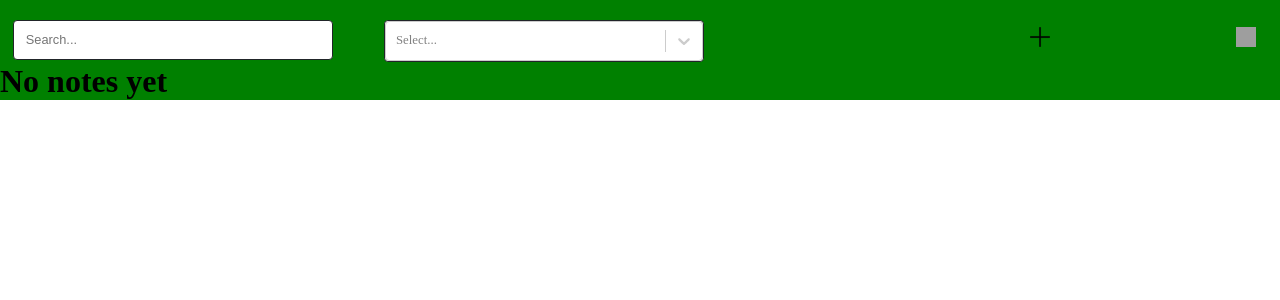
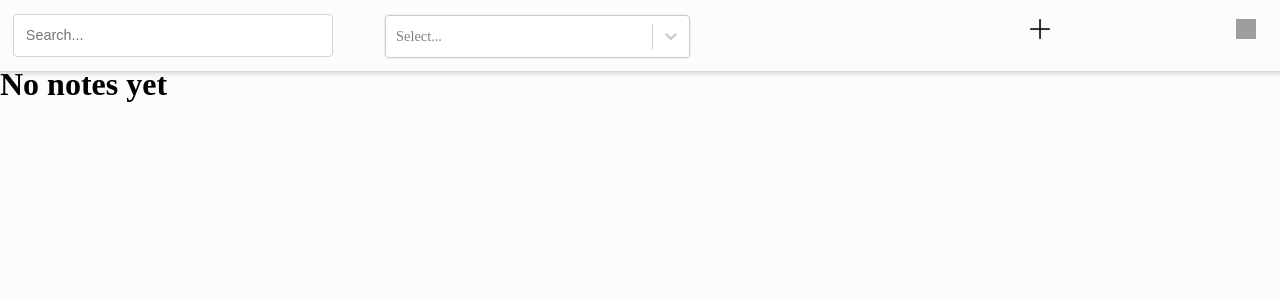
Before and after one commit to ssasidh1/Jot, a React (Vite) app: page / in a window 1280 px wide. Shown: the top 300 px of the page. Built offline with nearby package versions, Linux system fonts and the light colour scheme; grey boxes are pictures that could not be loaded.

Commit message:
cleaned a bit

```diff
--- a/src/Home.jsx
+++ b/src/Home.jsx
@@ -5,6 +5,7 @@ import { NotesStorage } from "./NotesStorage";
 import { getDataForTag, getStorage } from "./useLocalStorage";
 import { notesFetchForHome } from "./useLocalStorage";
 import { getTags } from "./useLocalStorage";
+import { useRef } from "react";
 import CreatableSelect from "react-select/creatable"
 export function Home() {
     const [activeButton, setActiveButton] = useState({ downArrowBtn: false });
@@ -14,6 +15,12 @@ export function Home() {
     const [value,setValue] = useState([]);
     const [options,setOptions] = useState([])
     const [notes, setNotes] = useState(new Map())
+    const [dropdownStatus, setDropdownStatus] = useState({
+        isOpen1: false,
+        isOpen2: false,
+      });
+      const dropdown1Ref = useRef(null);
+      const dropdown2Ref = useRef(null);
     const navigate = useNavigate();
 
     useEffect(()=>{
@@ -39,6 +46,7 @@ export function Home() {
                 [buttonName]: !prevState[buttonName],
             })
         );
+
     };
 
     const navigateToCreatePage = () => {
@@ -56,7 +64,7 @@ export function Home() {
     },[filter])
 
     useEffect(() => {
-
+        console.log("####se",search)
         if (search != "") {
             // const searchedData = data.filter(item =>
             //     (item.title).toLowerCase().includes(search.toLowerCase())
@@ -100,14 +108,58 @@ export function Home() {
     const handleTagChange = (e)=>{
         setValue(e)
     }
+    const style = {
+        control: base => ({
+          ...base,
+
+          // This line disable the blue border
+          boxShadow: "none",
+          "&:focus": {
+            /* Your focus styles here */
+            borderColor: "#ff5733", // Change border color on focus
+            outline: "none",       // Remove the default outline on focus
+          },
+        })
+      };
+      const toggleDropdown = (dropdownName) => {
+        console.log(dropdownName)
+
+        setDropdownStatus({
+          ...dropdownStatus,
+          [dropdownName]: !dropdownStatus[dropdownName],
+        });
+      };
+      useEffect(() => {
+        const handleClickOutside = (event) => {
+          if (dropdown1Ref.current && !dropdown1Ref.current.contains(event.target)) {
+            setSearch('')
+            setDropdownStatus((prevStatus) => ({
+                isOpen2: false,
+                isOpen1: false,
+              }));
+          }
+          if (dropdown2Ref.current && !dropdown2Ref.current.contains(event.target)) {
+            setDropdownStatus((prevStatus) => ({
+                isOpen1: false,
+                isOpen2: false,
+              }));
+          }
+        };
+
+        document.addEventListener('mousedown', handleClickOutside);
+
+        return () => {
+          document.removeEventListener('mousedown', handleClickOutside);
+        };
+      }, [dropdownStatus]);
     return (
         <div className={styles["div-main"]}>
             <input type="search" className={styles.Search} placeholder="Search..."
-            onChange={searchChange} value={search} />
+            onChange={searchChange} onClick = {()=>toggleDropdown('isOpen1')} value={search}  ref={dropdown1Ref} />
 
 
             {
-                filter.size > 0 && (
+                 dropdownStatus.isOpen1 &&  filter.size > 0 && (
                     <div className={styles["list"]}>
                         {Array.from(filter.entries()).map((data, k) => (
                             <button className={styles["btn_list"]}
@@ -122,7 +174,7 @@ export function Home() {
                 console.log("html fill", filter.size)
 
             }
-            <CreatableSelect isMulti options={options} value = {value} className={styles['tag-search']} onChange = {handleTagChange} />
+            <CreatableSelect isMulti styles = {style}options={options} value = {value} className={styles['tag-search']} onChange = {handleTagChange} />
             {/* <input type="search" className={styles['tag-search']} placeholder="Search with Tags" onChange={tagChange} value={search} /> */}
             <button onClick={() => navigateToCreatePage()} className={styles.plusbutton}>
                 <img src="/plus.png" alt="plus-button" border="0" className={styles.plusbtn} />
@@ -130,17 +182,18 @@ export function Home() {
 
 
 
-            <div className={styles.container}>
-                <button onClick={() => toggleCollapse('downArrowBtn')} className={styles.userbutton}>
+            <div className={styles.container} ref={dropdown2Ref}>
+                <button onClick={() => {toggleCollapse('downArrowBtn'),toggleDropdown('isOpen2')}} className={styles.userbutton}>
                     <img src="/down-arrow.png" alt="profile-button" border="0" className={styles.downarrow} />
                 </button>
-                {activeButton.downArrowBtn && (
+                {dropdownStatus.isOpen2 &&activeButton.downArrowBtn && (
                     <div className={`${styles['userdetails']} ${styles['hidden']}`}>
                         <a href="#">hello</a>
                     </div>
 
                 )}
             </div>
+            <hr className={styles.hrline} />
            <NotesStorage data={notes} />
 
         </div>
--- a/src/Home.module.css
+++ b/src/Home.module.css
@@ -3,12 +3,13 @@
     padding: 0px;
     height: 100vh;
     border: 0;
+    background-color: rgba(220, 233, 233, 0.096);
 }
 .div-main{
     position: relative;
     width: 100%;
-    height: 100px;
-    background-color: green;
+    height: 70px;
+    background-color:  rgba(204, 214, 116, 0.007);
 }
 .container{
     position: absolute;
@@ -24,35 +25,43 @@
     top:20%;
     width: 25%;
     padding: 0.375rem 0.75rem;
-    font-size: 0.80rem;
+    font-size: 0.90rem;
     line-height: 2;
     font-weight: 500;
-    color: #212529;
+    color: #000000;
     background-color: #fff;
     border: 1px solid #ced4da;
     border-radius: 0.25rem;
-    border-color: #212529;
     transition: border-color .15s ease-in-out,box-shadow .15s ease-in-out;
     left:1%;
 }
 
+.Search:focus{
+    outline: 1px solid #2578cc;
+
+}
 .tag-search{
         position:absolute;
         top:20%;
-        width: 25%;
-        font-size: 0.80rem;
+        width: 24%;
+        font-size: 0.90rem;
         line-height: 2;
         font-weight: 500;
-        color: #212529;
+        color: #000000;
         background-color: #fff;
-        border: 1px solid #ced4da;
+        border: 1px solid #edeef0;
         border-radius: 0.25rem;
-        border-color: #212529;
         transition: border-color .15s ease-in-out,box-shadow .15s ease-in-out;
         left:30%;
+        box-shadow: none;
 
 }
 
+.tag-search:focus-visible{
+    outline: none;
+    border:transparent;
+
+}
 .list{
     left:1%;
     background-color: white;
@@ -143,3 +152,12 @@
 .userdetails.hidden{
     display: block;
 }
+
+.hrline{
+    position: absolute;
+    top: 90%;
+    width: 100%;
+    height: 10px;
+	border: 0;
+	box-shadow: 0 8px 10px -10px #8c8b8b inset;
+}
--- a/src/NotesStorage.jsx
+++ b/src/NotesStorage.jsx
@@ -47,8 +47,11 @@ export function NotesStorage(props){
              <div key = {note[0]} className={styles["flex-card"]}>
                 <h2 className={styles["card-title"]}>{note[1].title}</h2>
                 <p className={styles["card-body"]}>{note[1].body}</p>
-                <button className={styles["card-btn"]} onClick={()=>handleClick(note[0])}>view more..{console.log("note html index",index)}</button>
-                <button className={styles["card-btn"]} onClick={()=>handleDeleteClick(note[0])}>Delete</button>
+                <button className={styles["view-btn"]} onClick={()=>handleClick(note[0])}>
+                <img src="/pencil-square.svg" alt="edit-button" border="0" className={styles.edit} /></button>
+                <button className={styles["delete-btn"]} onClick={()=>handleDeleteClick(note[0])}>
+                <img src="/trash-fill.svg" alt="edit-button" border="0" className={styles.trash} />
+                </button>
              </div>
 
 
--- a/src/notesStorage.module.css
+++ b/src/notesStorage.module.css
@@ -1,41 +1,85 @@
 .container{
     position: absolute;
-    background-color: red;
     display: grid;
     grid-template-columns: repeat(auto-fill, minmax(200px, 1fr));
-    top:100%;
+    top:120%;
     gap: 20px;
     width: 100%;
+    left:2%;
 }
 
 
 .flex-card{
+    position: relative;
     display: flex;
     flex-direction: column;
     width: 200px;
-    padding:15px;
+    padding:10px;
     height:200px;
     margin-bottom: 10px;
     overflow: hidden;
-    background-color: pink;
+    background-color: rgba(197, 214, 42, 0.301);
+    border: 0.09rem solid rgb(211, 214, 211);
+    border-radius: 0.25rem;
+    box-shadow: 2px 2px 2px rgba(211, 214, 211, 0.7);
+}
+
+.card-title{
+    position: absolute;
+    top:1%;
+    font-size:20px;
+    width: 100%;
+    height: auto;
+    text-align: justify;
 
 }
 
-.card-title{
+.card-body{
+    position: absolute;
+    flex-grow: 1;
+    top:20%;
+    left: 5%;
     background-color: green;
-    font-size:20px;
-    width: 100%;
-    height: auto;
-    text-align: center;
-}
-
-.card-body{
-    flex-grow: 1;
-    background-color: yellow;
+    padding: 10px;
     font-size: 14px;
     overflow: hidden;
     text-overflow: ellipsis;
-    height: 100px;
-    width: 200px;
+    height: 90px;
+    width: 180px;
     align-self: flex-end;
 }
+
+.view-btn{
+    position: absolute;
+    bottom: 5%;
+    left:5%;
+    border: none;
+    cursor: pointer;
+    appearance: none;
+    background-color: rgba(197, 214, 42, 0.068);
+    outline: none;
+    /* border: 1px solid rgba(27, 31, 35, 0.15);
+    border-radius: 0.15rem;
+    background-color: #fafbfce3;
+    padding: 3px 5px;
+    font-weight: bold;
+    font-family: -apple-system, system-ui, "Segoe UI", Helvetica, Arial, sans-serif, "Apple Color Emoji", "Segoe UI Emoji"; */
+}
+.edit{
+    width: 20px;
+    height: 20px;
+}
+.delete-btn{
+    position: absolute;
+    bottom: 5%;
+    right:5%;
+    border: none;
+    cursor: pointer;
+    appearance: none;
+    background-color: rgba(197, 214, 42, 0.068);
+    outline: none;
+}
+.trash{
+    width: 20px;
+    height: 20px;
+}
```
Also changed, not shown: public/pencil-square.svg (added), public/trash-fill.svg (added).
